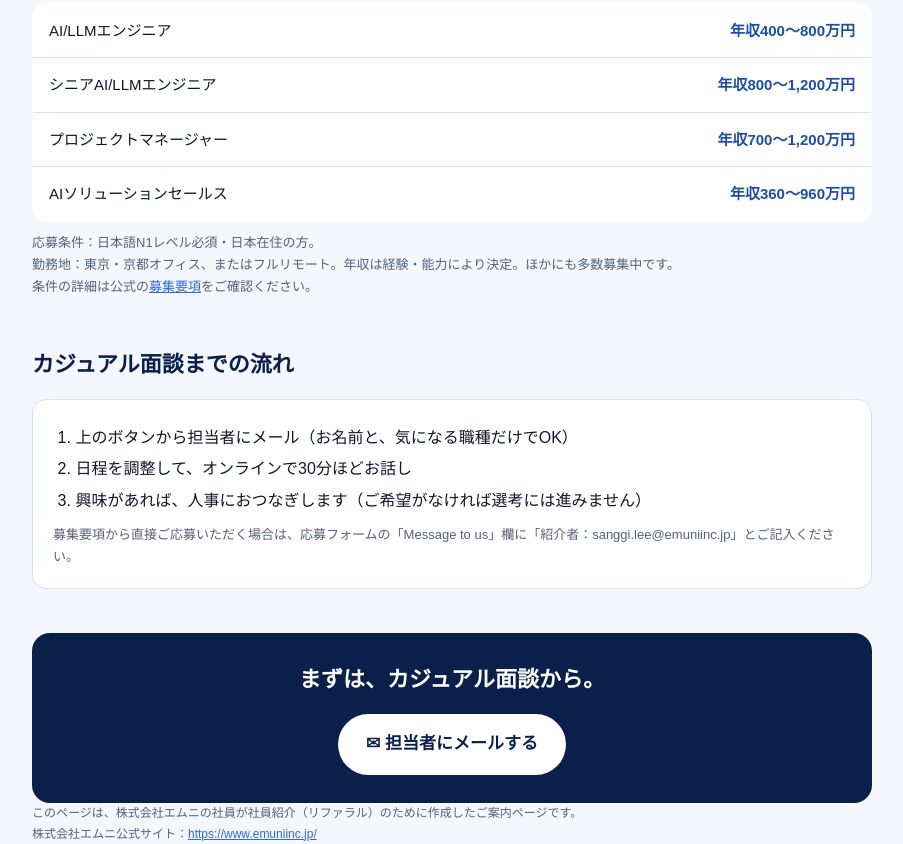
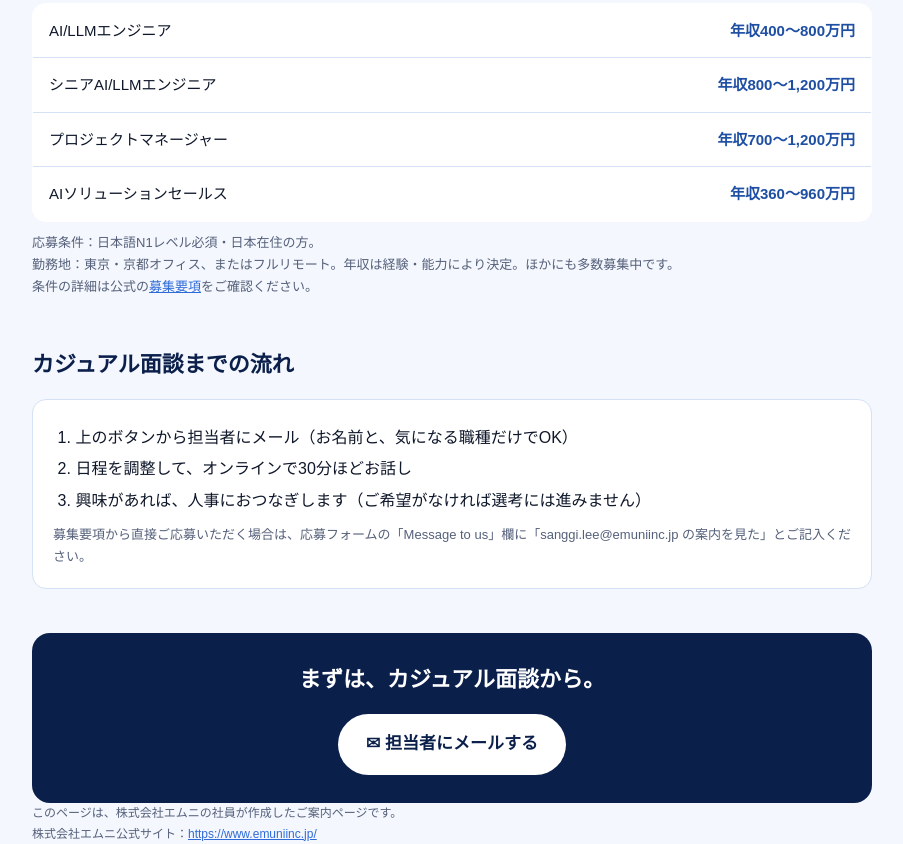
Before and after one commit to Docile1115/emuni-casual, a plain HTML site: page index.html in a window 1280 px wide. Shown: the part 1022-1866 px from the top of the page, without its empty margins (188-1091 px from the left). Drawn offline with Linux system fonts and the light colour scheme.

Commit message:
Remove referral wording

```diff
--- a/index.html
+++ b/index.html
@@ -3,7 +3,7 @@
 <head>
 <meta charset="utf-8">
 <meta name="viewport" content="width=device-width, initial-scale=1">
-<title>エムニ カジュアル面談のご案内（社員紹介）</title>
+<title>エムニ カジュアル面談のご案内</title>
 <meta name="description" content="京都大学発・松尾研発の生成AIスタートアップ「エムニ」で一緒に働く仲間を募集しています。まずはカジュアル面談から。">
 <style>
 :root{--navy:#0B1F4B;--navy2:#132D6B;--blue:#1F4FA3;--blue2:#2F6BD8;--sky:#8FB6FF;--bg:#F4F7FD;--ink:#0F172A;--muted:#55607A;--line:#D5E1F5;--card:#FFFFFF}
@@ -48,7 +48,7 @@ footer{padding:28px 0 40px;font-size:12px;color:var(--muted)}
 <body>
 <header class="hero">
   <div class="wrap">
-    <div class="brand">株式会社エムニ　社員紹介（リファラル）</div>
+    <div class="brand">株式会社エムニ</div>
     <div class="tag">WE'RE HIRING</div>
     <h1>一緒に働く仲間を<br>募集しています。</h1>
     <p class="lead">京都大学発・松尾研発、製造業に特化した生成AIスタートアップです。<br>転職を考えていなくても大丈夫。まずはカジュアル面談で、気軽にお話ししませんか？</p>
@@ -94,7 +94,7 @@ footer{padding:28px 0 40px;font-size:12px;color:var(--muted)}
         <li>日程を調整して、オンラインで30分ほどお話し</li>
         <li>興味があれば、人事におつなぎします（ご希望がなければ選考には進みません）</li>
       </ol>
-      <p class="small">募集要項から直接ご応募いただく場合は、応募フォームの「Message to us」欄に「紹介者：sanggi.lee@emuniinc.jp」とご記入ください。</p>
+      <p class="small">募集要項から直接ご応募いただく場合は、応募フォームの「Message to us」欄に「sanggi.lee@emuniinc.jp の案内を見た」とご記入ください。</p>
     </div>
   </section>
 
@@ -105,7 +105,7 @@ footer{padding:28px 0 40px;font-size:12px;color:var(--muted)}
 </main>
 
 <footer class="wrap">
-  このページは、株式会社エムニの社員が社員紹介（リファラル）のために作成したご案内ページです。<br>
+  このページは、株式会社エムニの社員が作成したご案内ページです。<br>
   株式会社エムニ公式サイト：<a href="https://www.emuniinc.jp/" target="_blank" rel="noopener">https://www.emuniinc.jp/</a>
 </footer>
 
```
